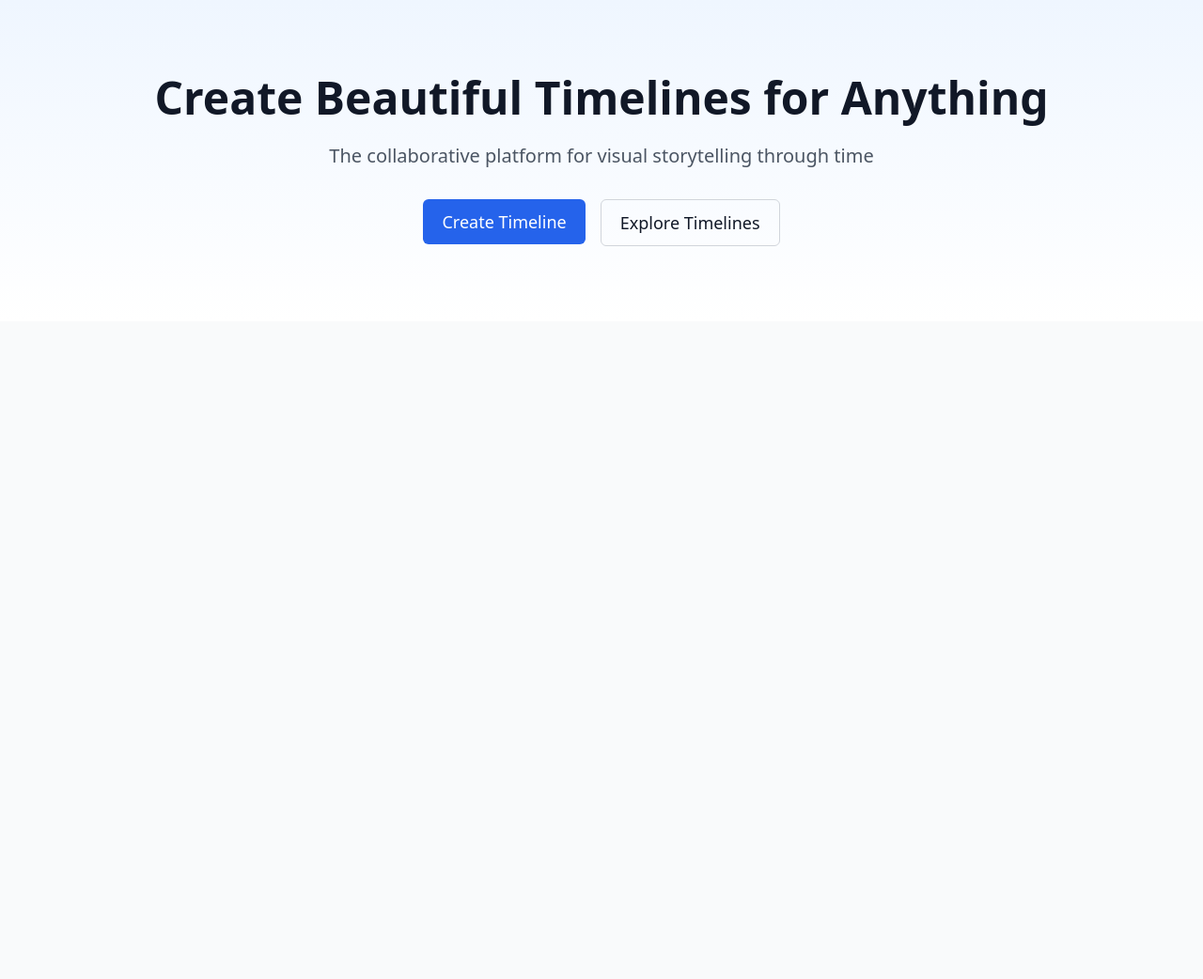
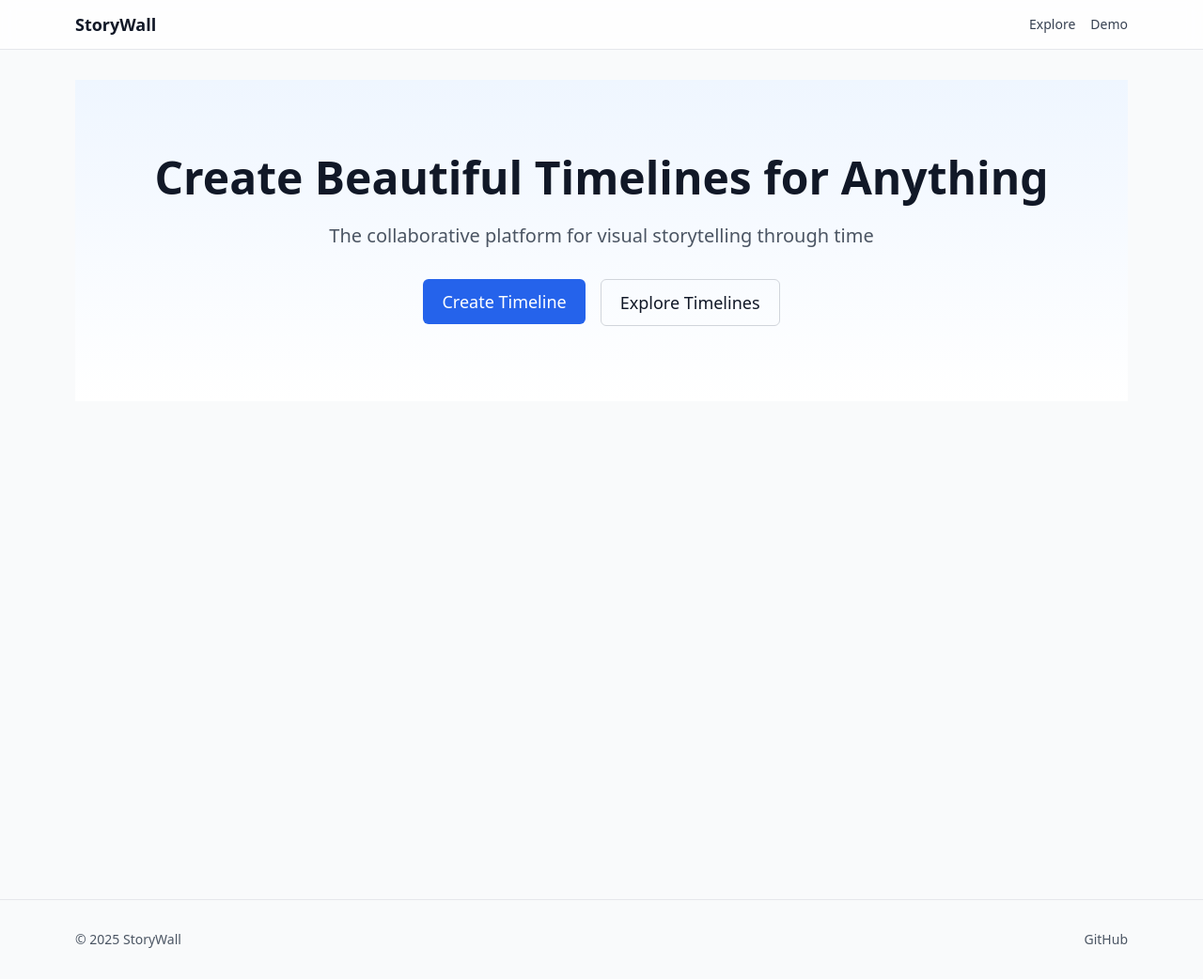
Before and after one commit to Kunle123/StoryWall, a Next.js app: page / in a window 1280 px wide. Shown: the whole page at 94% size. Before the commit the page ends 800 px from the top, so only its background shows below. Built offline with nearby package versions, Linux system fonts and the light colour scheme; no server answers.

Commit message:
feat: add demo page with mocked timeline and basic Header/Footer

```diff
--- a/app/(auth)/sign-in/[[...sign-in]]/page.tsx
+++ b/app/(auth)/sign-in/[[...sign-in]]/page.tsx
@@ -3,6 +3,17 @@
 import { SignIn } from '@clerk/nextjs';
 
 export default function SignInPage() {
+  const hasClerk = Boolean(process.env.NEXT_PUBLIC_CLERK_PUBLISHABLE_KEY);
+  if (!hasClerk) {
+    return (
+      <div className="min-h-screen grid place-items-center p-6 text-center">
+        <div className="max-w-md">
+          <h1 className="text-2xl font-semibold mb-3">Authentication not configured</h1>
+          <p className="text-gray-600">Create a Clerk account and set NEXT_PUBLIC_CLERK_PUBLISHABLE_KEY and CLERK_SECRET_KEY to enable sign in.</p>
+        </div>
+      </div>
+    );
+  }
   return (
     <div className="min-h-screen grid place-items-center p-6">
       <SignIn routing="hash" />
--- a/app/(auth)/sign-up/[[...sign-up]]/page.tsx
+++ b/app/(auth)/sign-up/[[...sign-up]]/page.tsx
@@ -3,6 +3,17 @@
 import { SignUp } from '@clerk/nextjs';
 
 export default function SignUpPage() {
+  const hasClerk = Boolean(process.env.NEXT_PUBLIC_CLERK_PUBLISHABLE_KEY);
+  if (!hasClerk) {
+    return (
+      <div className="min-h-screen grid place-items-center p-6 text-center">
+        <div className="max-w-md">
+          <h1 className="text-2xl font-semibold mb-3">Authentication not configured</h1>
+          <p className="text-gray-600">Create a Clerk account and set NEXT_PUBLIC_CLERK_PUBLISHABLE_KEY and CLERK_SECRET_KEY to enable sign up.</p>
+        </div>
+      </div>
+    );
+  }
   return (
     <div className="min-h-screen grid place-items-center p-6">
       <SignUp routing="hash" />
--- /dev/null
+++ b/app/demo/page.tsx
@@ -0,0 +1,31 @@
+import TimelineViewer from '@/components/timeline/TimelineViewer';
+import { Timeline, Event } from '@/lib/types';
+
+export default function DemoPage() {
+  const timeline: Timeline = {
+    id: 'demo-1',
+    title: 'Apollo Program',
+    description: 'NASA program that landed humans on the Moon.',
+    slug: 'apollo-program',
+    creator_id: 'guest',
+    visualization_type: 'horizontal',
+    is_public: true,
+    is_collaborative: false,
+    view_count: 0,
+    created_at: new Date().toISOString(),
+    updated_at: new Date().toISOString(),
+  } as any;
+
+  const events: Event[] = [
+    { id: 'e1', timeline_id: 'demo-1', title: 'Apollo 8', date: '1968-12-21', description: 'First crewed flight to orbit the Moon.', created_at: '', updated_at: '' },
+    { id: 'e2', timeline_id: 'demo-1', title: 'Apollo 11', date: '1969-07-16', end_date: '1969-07-24', description: 'First Moon landing.', created_at: '', updated_at: '' },
+    { id: 'e3', timeline_id: 'demo-1', title: 'Apollo 13', date: '1970-04-11', description: 'In-flight emergency; safe return.', created_at: '', updated_at: '' },
+    { id: 'e4', timeline_id: 'demo-1', title: 'Apollo 17', date: '1972-12-07', description: 'Last crewed Moon mission of Apollo.', created_at: '', updated_at: '' },
+  ];
+
+  return (
+    <div>
+      <TimelineViewer timeline={timeline} events={events} />
+    </div>
+  );
+}
--- a/app/layout.tsx
+++ b/app/layout.tsx
@@ -1,6 +1,8 @@
 import './globals.css';
 import type { ReactNode } from 'react';
 import { ClerkProvider } from '@clerk/nextjs';
+import Header from '@/components/layout/Header';
+import Footer from '@/components/layout/Footer';
 
 export const metadata = {
   title: 'StoryWall',
@@ -8,12 +10,23 @@ export const metadata = {
 };
 
 export default function RootLayout({ children }: { children: ReactNode }) {
+  const hasClerk = Boolean(process.env.NEXT_PUBLIC_CLERK_PUBLISHABLE_KEY);
   return (
     <html lang="en">
       <body className="min-h-screen bg-gray-50 text-gray-900">
-        <ClerkProvider>
-          {children}
-        </ClerkProvider>
+        {hasClerk ? (
+          <ClerkProvider>
+            <Header />
+            <main className="mx-auto max-w-6xl px-4 py-8">{children}</main>
+            <Footer />
+          </ClerkProvider>
+        ) : (
+          <>
+            <Header />
+            <main className="mx-auto max-w-6xl px-4 py-8">{children}</main>
+            <Footer />
+          </>
+        )}
       </body>
     </html>
   );
--- /dev/null
+++ b/components/layout/Footer.tsx
@@ -0,0 +1,12 @@
+export default function Footer() {
+  return (
+    <footer className="border-t mt-10">
+      <div className="mx-auto max-w-6xl px-4 py-8 text-sm text-gray-600 flex items-center justify-between">
+        <p>© {new Date().getFullYear()} StoryWall</p>
+        <div className="flex gap-4">
+          <a href="https://github.com/Kunle123/StoryWall" target="_blank" rel="noreferrer" className="hover:underline">GitHub</a>
+        </div>
+      </div>
+    </footer>
+  );
+}
--- /dev/null
+++ b/components/layout/Header.tsx
@@ -0,0 +1,15 @@
+import Link from 'next/link';
+
+export default function Header() {
+  return (
+    <header className="sticky top-0 z-40 w-full border-b bg-white/80 backdrop-blur">
+      <div className="mx-auto max-w-6xl px-4 py-3 flex items-center justify-between">
+        <Link href="/" className="font-semibold text-lg">StoryWall</Link>
+        <nav className="flex items-center gap-4 text-sm">
+          <Link href="/explore" className="text-gray-700 hover:text-gray-900">Explore</Link>
+          <Link href="/demo" className="text-gray-700 hover:text-gray-900">Demo</Link>
+        </nav>
+      </div>
+    </header>
+  );
+}
```
